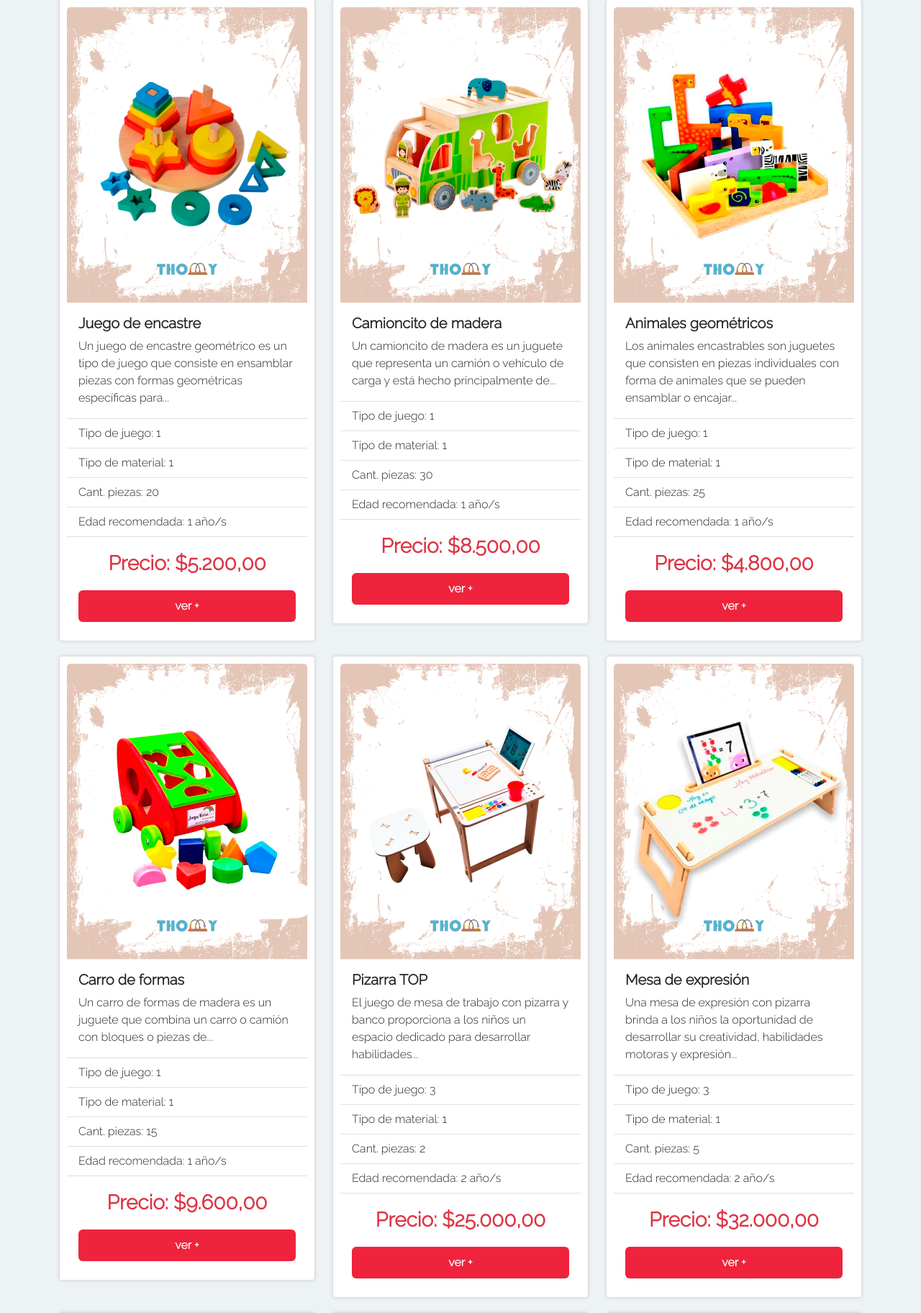
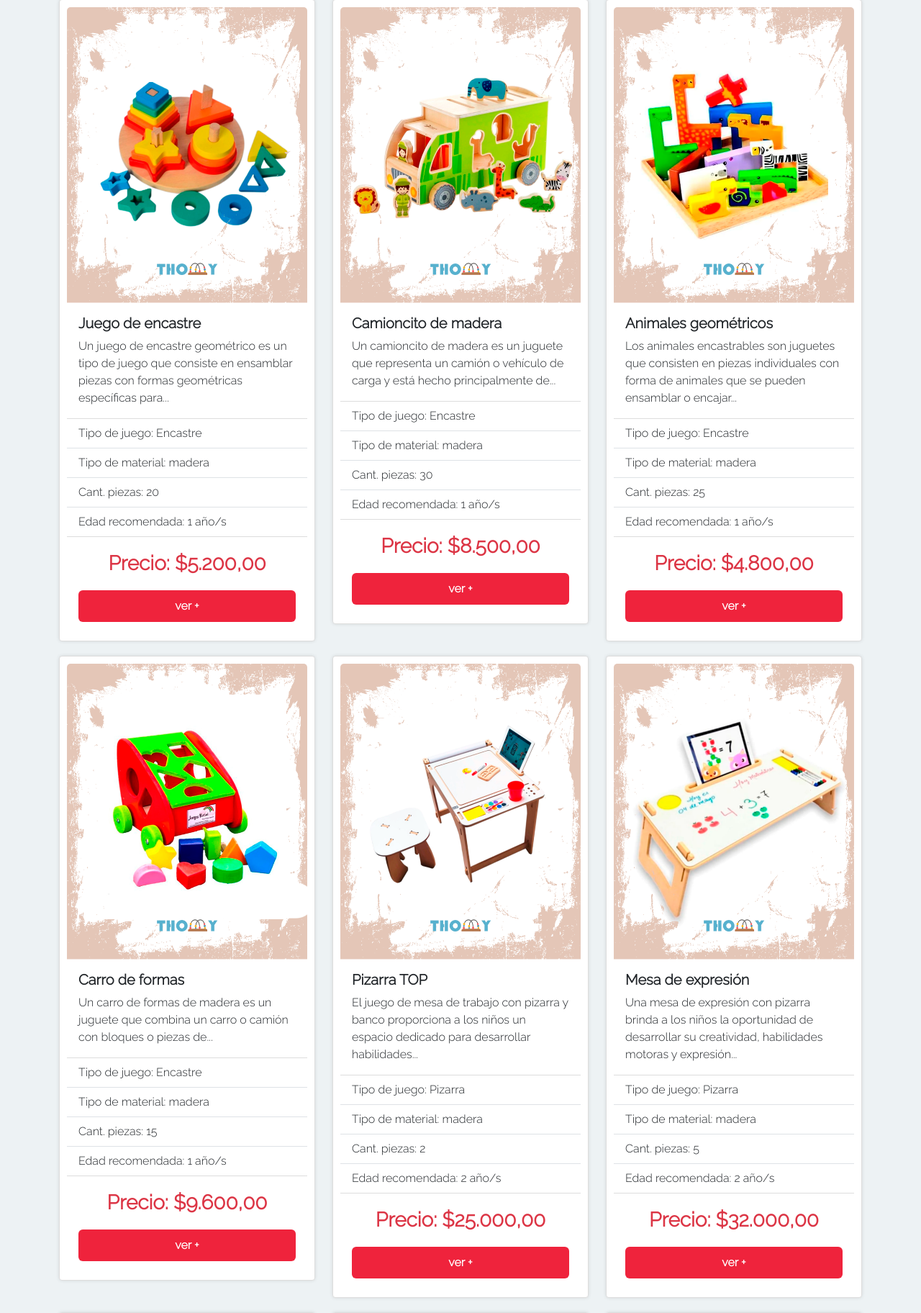
Before and after one commit to gvielza/programacion2parcialphp, a PHP site: the page made by index.php in a window 1280 px wide. Shown: the part 207-2031 px from the top of the page at 72% size. Run offline with PHP 8.4, Linux system fonts and the light colour scheme; data comes from the database, SQL or seed files in the repository; some web fonts are replaced.

Commit message:
Descripcion de los productos y juguetes aplicados

```diff
--- a/classes/Juguete.php
+++ b/classes/Juguete.php
@@ -65,6 +65,23 @@ public function catalogo_completo(): array
        $mat = $PDOStatement->fetch(PDO::FETCH_ASSOC);
 
    return $mat['nombre'];
+
+    }
+
+    public function get_tipo_juego(int $tipo_juego_id): string
+    {
+       $conexion = (new Conexion())->getConexion();
+       $query = "SELECT tipos_juegos.tipos FROM tipos_juegos INNER JOIN  juguetes on tipos_juegos.id=juguetes.tipo_juego_id
+       WHERE tipos_juegos.id=$tipo_juego_id";
+
+
+       $PDOStatement = $conexion-> prepare ($query);
+       $PDOStatement -> setFetchMode(PDO::FETCH_CLASS, self::class);
+       $PDOStatement->execute();
+
+       $mat = $PDOStatement->fetch(PDO::FETCH_ASSOC);
+
+   return $mat['tipos'];
 
     }
 
--- a/views/juguetes.php
+++ b/views/juguetes.php
@@ -18,7 +18,8 @@ $miobjetoTipoJuguete = new Tipos_juegos();
 <div class=" d-flex justify-content-center p-5">
     <div>
     <?php
-echo ($tit === '1' || $tit === '2' || $tit === '3' || $tit === '4') ? '<h1 class="text-center mb-4 fw-bold">Juguetes de ' . $tit . '</h1>' :
+
+echo ($tit === '1' || $tit === '2' || $tit === '3' || $tit === '4') ? '<h1 class="text-center mb-4 fw-bold">Juguetes de ' . $miObjetoJuguete->get_tipo_material($tit) . '</h1>' :
 '<h1 class="text-center mb-4 fw-bold">Todos los Juguetes</h1>';
 
 // Resto del código...
@@ -37,8 +38,8 @@ echo ($tit === '1' || $tit === '2' || $tit === '3' || $tit === '4') ? '<h1 class
                                     <p class="card-text"><?= $juguete->bajada_reducida(20) ?></p>
                                 </div>
                                 <ul class="list-group list-group-flush">
-                                    <li class="list-group-item">Tipo de juego: <?= $juguete->getTipo_juego_id()?></li>
-                                    <li class="list-group-item">Tipo de material: <?= $juguete->getMaterial_id()?></li>
+                                    <li class="list-group-item">Tipo de juego: <?= $juguete->get_tipo_juego($juguete->getTipo_juego_id())?></li>
+                                    <li class="list-group-item">Tipo de material: <?= $juguete->get_tipo_material($juguete->getMaterial_id())?></li>
                                     <li class="list-group-item">Cant. piezas: <?= $juguete->getCantidad_piezas()?></li>
                                     <li class="list-group-item">Edad recomendada: <?= $juguete->getEdad_recomendada_id()?> año/s</li>
 
@@ -70,8 +71,8 @@ foreach ($catalogoCompleto as $juguete) { ?>
                 <p class="card-text"><?= $juguete->bajada_reducida(20) ?></p>
             </div>
             <ul class="list-group list-group-flush">
-                <li class="list-group-item">Tipo de juego: <?= $juguete->getTipo_juego_id()?></li>
-                <li class="list-group-item">Tipo de material: <?= $juguete->getMaterial_id()?></li>
+                <li class="list-group-item">Tipo de juego: <?= $juguete->get_tipo_juego($juguete->getTipo_juego_id())?></li>
+                <li class="list-group-item">Tipo de material: <?= $juguete->get_tipo_material($juguete->getMaterial_id())?></li>
                 <li class="list-group-item">Cant. piezas: <?= $juguete->getCantidad_piezas()?></li>
                 <li class="list-group-item">Edad recomendada: <?= $juguete->getEdad_recomendada_id()?> año/s</li>
 
--- a/views/producto.php
+++ b/views/producto.php
@@ -21,7 +21,7 @@ $juguete = $miObjetoJuguete->producto_x_id($idProducto);
                                     <p class="card-text"><?= $juguete->getDescripcion()?></p>
                                 </div>
                                 <ul class="list-group list-group-flush">
-                                    <li class="list-group-item">Tipo de juego: <?= $juguete->getTipo_juego_id()?></li>
+                                    <li class="list-group-item">Tipo de juego: <?= $juguete->get_tipo_juego($juguete->getTipo_juego_id())?></li>
                                     <li class="list-group-item">Edad recomendada: <?= $juguete->getEdad_recomendada_id() ?> año/s</li>
                                     <li class="list-group-item">Cant. piezas: <?= $juguete->getCantidad_piezas()?></li>
                                     <li class="list-group-item">Tipo de material: <?= $juguete->get_tipo_material($juguete->getMaterial_id())?></li>
```
Also changed, not shown: 1 other file.
